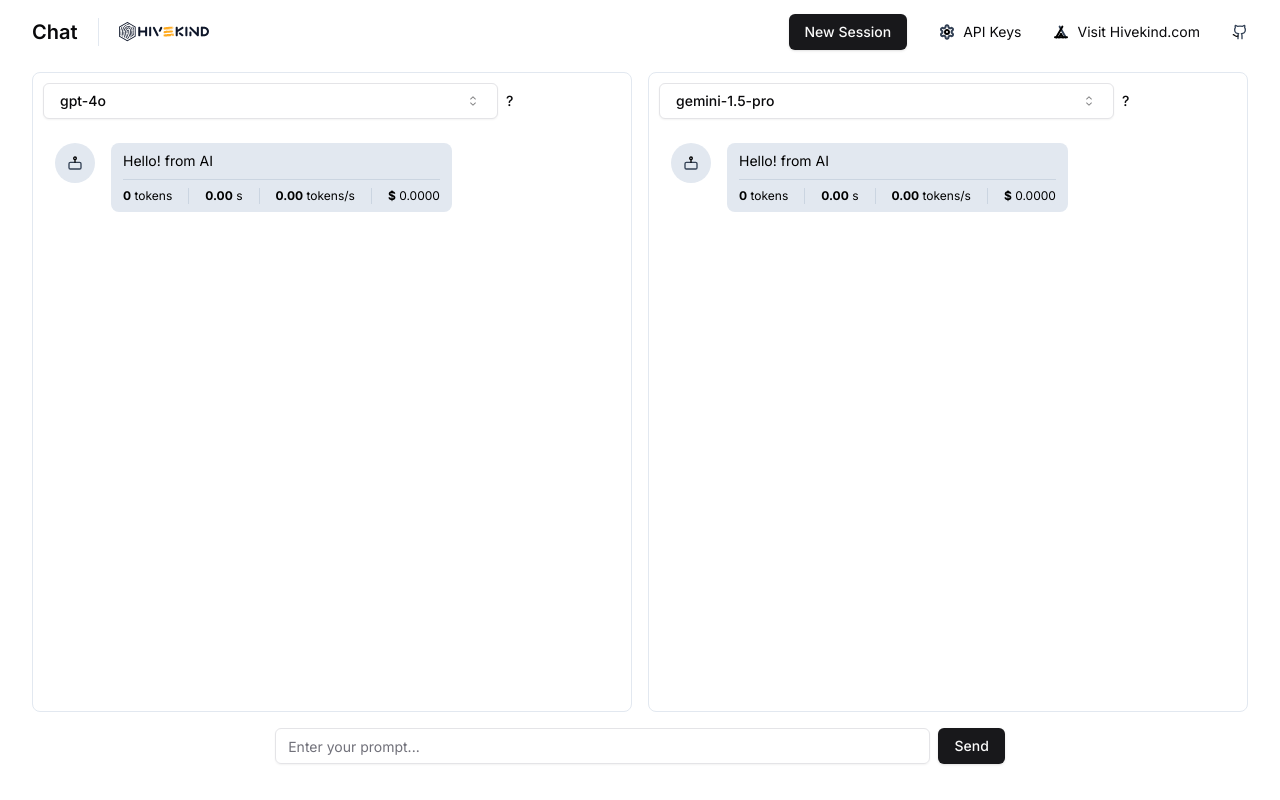
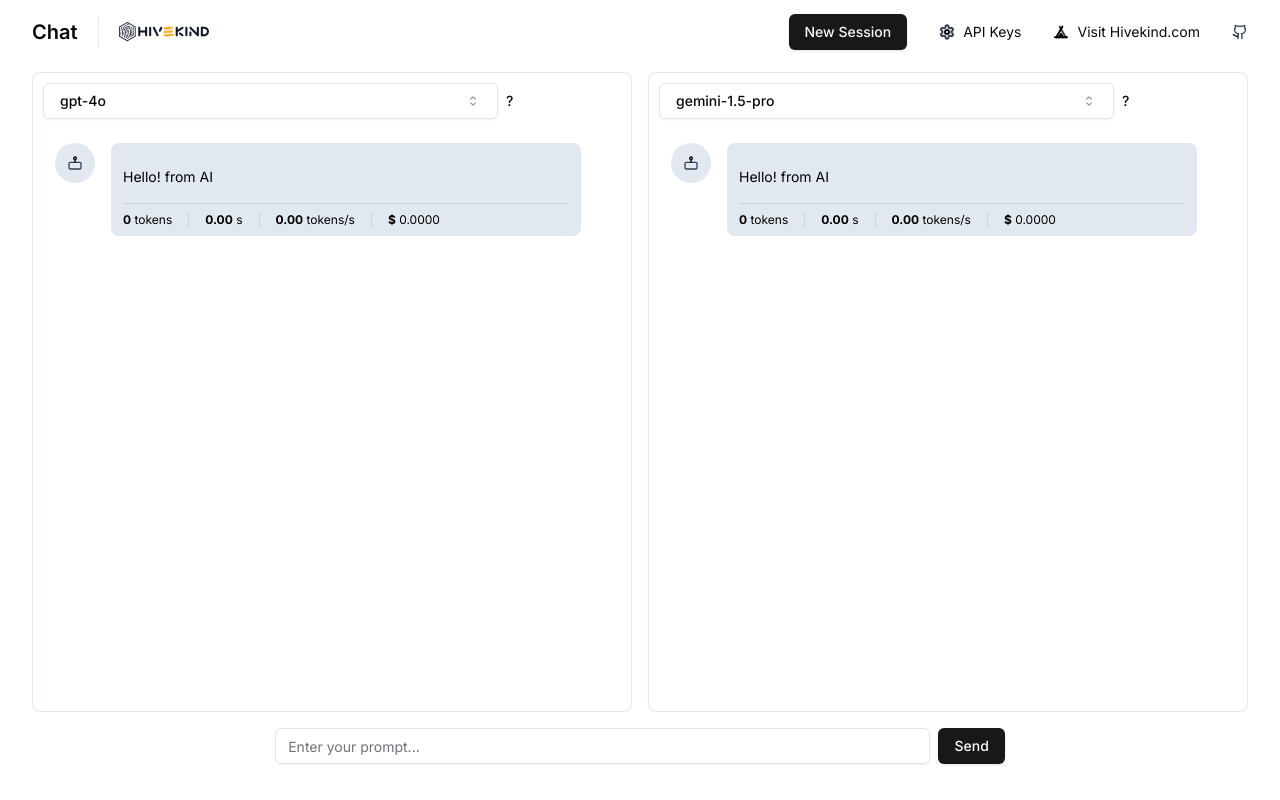
Before and after one commit to Hivekind/hivechat, a Next.js app: page / in a window 1280 px wide. Built offline with nearby package versions, Linux system fonts and the light colour scheme.

Commit message:
feat: :lipstick: style code blocks and message bubbles

```diff
--- a/src/app/layout.tsx
+++ b/src/app/layout.tsx
@@ -17,6 +17,12 @@
 }>) {
   return (
     <html lang="en">
+      <head>
+        <link
+          rel="stylesheet"
+          href="https://cdnjs.cloudflare.com/ajax/libs/highlight.js/11.9.0/styles/default.min.css"
+        />
+      </head>
       <body
         className={cn(
           "min-h-screen bg-background font-sans antialiased",
--- a/src/components/message-bubble.tsx
+++ b/src/components/message-bubble.tsx
@@ -5,6 +5,7 @@
 import BotImage from "../../public/images/bot.svg";
 import { Separator } from "@radix-ui/react-separator";
 import Image from "next/image";
+import hljs from "highlight.js";
 
 export function MessageBubble({
   name,
@@ -21,7 +22,7 @@
   return (
     <div className="mt-4">
       <div
-        className={`flex w-max max-w-[75%] flex-col gap-2 rounded-lg px-3 py-2 text-sm`}
+        className={`flex w-full flex-col gap-2 rounded-lg px-3 py-2 text-sm`}
       >
         <div className="flex gap-4">
           <div>
@@ -38,9 +39,38 @@
               />
             </Avatar>
           </div>
-          <div className={`max-w-4xl rounded-lg px-3 py-2 ${className}`}>
-            <ReactMarkdown>{message}</ReactMarkdown>
-            {!streaming && metrics && type === MessageType.Recv && (
+          <div className={`w-5/6 rounded-lg px-3 py-2 ${className}`}>
+            <ReactMarkdown
+              components={{
+                p(props) {
+                  return <p {...props} className="my-4" />;
+                },
+
+                code(props) {
+                  if (streaming) return <code {...props} />;
+
+                  const { children, className, node, ...rest } = props;
+                  const match = /language-(\w+)/.exec(className || "");
+                  const language = match ? match[1] : "plaintext";
+                  const highlighted = hljs.highlight(String(children), {
+                    language,
+                  });
+
+                  return (
+                    <code
+                      {...rest}
+                      className={`${
+                        className ?? "language-plaintext font-bold"
+                      } hljs my-4`}
+                      dangerouslySetInnerHTML={{ __html: highlighted.value }}
+                    ></code>
+                  );
+                },
+              }}
+            >
+              {message}
+            </ReactMarkdown>
+            {!streaming && type === MessageType.Recv && (
               <div>
                 <Separator
                   orientation="horizontal"
@@ -48,28 +78,28 @@
                 />
                 <div className="text-xs flex gap-4">
                   <p>
-                    <b>{metrics.tokensUsed}</b> tokens
+                    <b>{metrics?.tokensUsed}</b> tokens
                   </p>
                   <Separator
                     orientation="vertical"
                     className="border-r border-slate-300"
                   />
                   <p>
-                    <b>{metrics.timeTaken.toFixed(2)}</b> s
+                    <b>{metrics?.timeTaken.toFixed(2)}</b> s
                   </p>
                   <Separator
                     orientation="vertical"
                     className="border-r border-slate-300"
                   />
                   <p>
-                    <b>{metrics.tokensPerSec.toFixed(2)}</b> tokens/s
+                    <b>{metrics?.tokensPerSec.toFixed(2)}</b> tokens/s
                   </p>
                   <Separator
                     orientation="vertical"
                     className="border-r border-slate-300"
                   />
                   <p>
-                    <b>$</b> {metrics.apiCreditsUsed.toFixed(4)}
+                    <b>$</b> {metrics?.apiCreditsUsed.toFixed(4)}
                   </p>
                 </div>
               </div>
```
